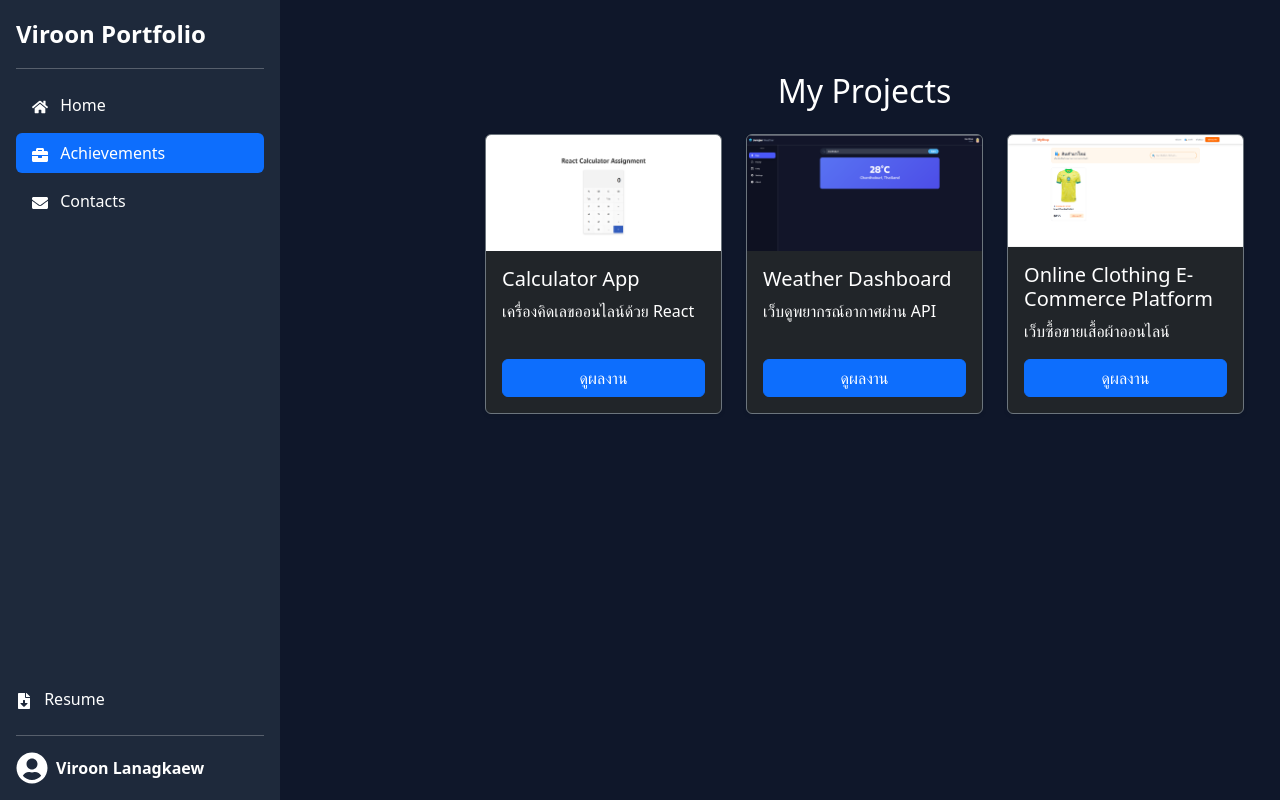
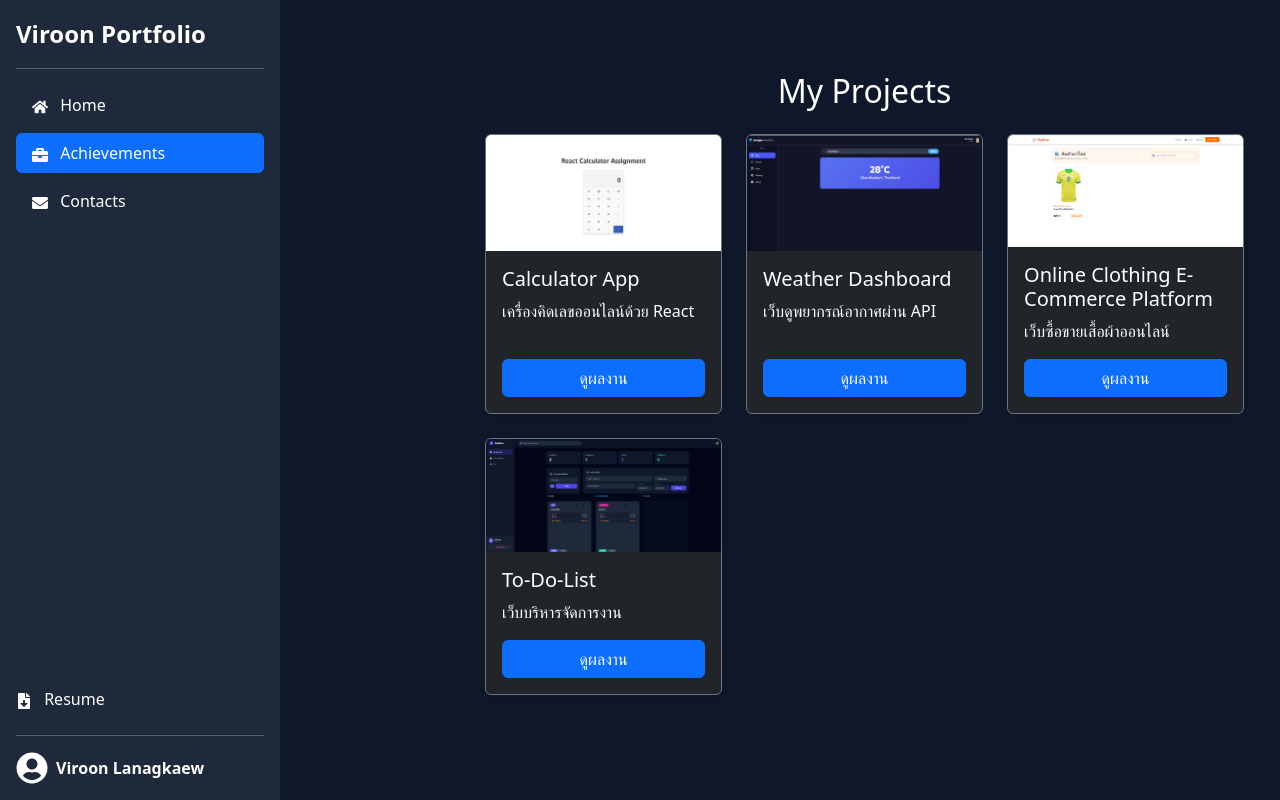
Before and after one commit to viroonlk/Portfolio, a React (Vite) app: page /portfolio in a window 1280 px wide. Built offline with nearby package versions, Linux system fonts and the light colour scheme.

Commit message:
add project 4

```diff
--- a/src/components/Sidebar.jsx
+++ b/src/components/Sidebar.jsx
@@ -35,7 +35,7 @@ function Sidebar({ show, handleClose }) {
       </Nav>
       <Nav.Item>
         <Nav.Link
-          href="/Resume_Viroon Langkaew.pdf"
+          href="/assets/Resume_Viroon Langkaew.pdf"
           target="_blank"
           className="text-white mb-2"
         >
--- a/src/pages/Portfolio.jsx
+++ b/src/pages/Portfolio.jsx
@@ -9,6 +9,7 @@ import ProjectCard from '../components/ProjectCard';
 import project1Img from "../assets/calculate.png"; // เปลี่ยนชื่อไฟล์ตามจริง
 import project2Img from "../assets/Weather.png"; // เปลี่ยนชื่อไฟล์ตามจริง
 import project3Img from "../assets/Ecommerce.png"; // เปลี่ยนชื่อไฟล์ตามจริง
+import project4Img from "../assets/todolist.png"; // เปลี่ยนชื่อไฟล์ตามจริง
 // import project3Img from '../assets/todo-list.jpg';
 
 function Portfolio() {
@@ -38,6 +39,14 @@ function Portfolio() {
       // --- 2. ใช้ตัวแปรรูปภาพที่นำเข้ามา ---
       imgSrc: project3Img
     },
+    {
+      id: 4,
+      title: "To-Do-List",
+      desc: "เว็บบริหารจัดการงาน",
+      link: "https://to-do-list-pi-pearl-97.vercel.app/",
+      // --- 2. ใช้ตัวแปรรูปภาพที่นำเข้ามา ---
+      imgSrc: project4Img
+    },
     // { id: 3, title: "To-Do List", desc: "...", link: "#", imgSrc: project3Img }
   ];
 
```
Also changed, not shown: src/assets/todolist.png (added).
